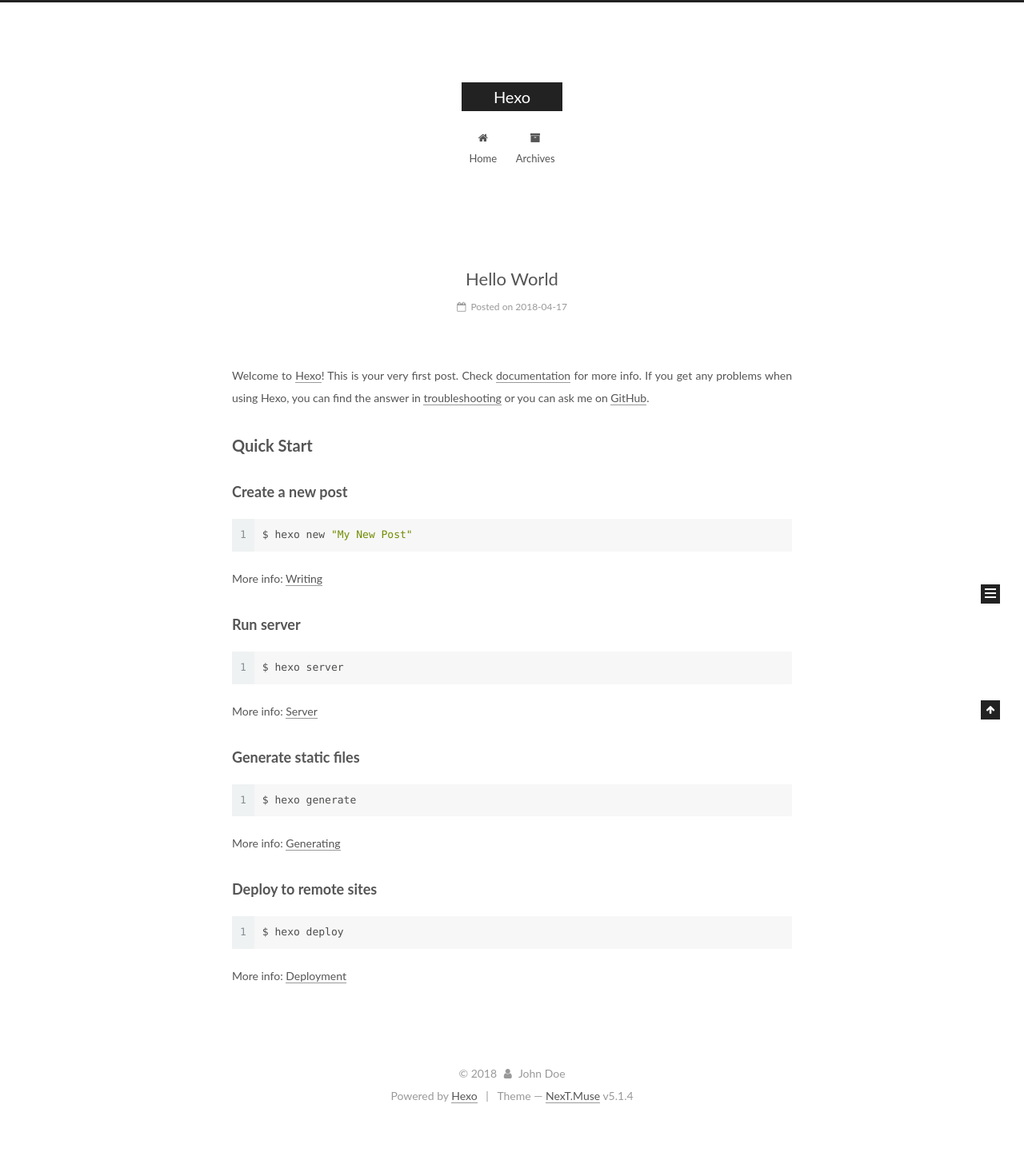
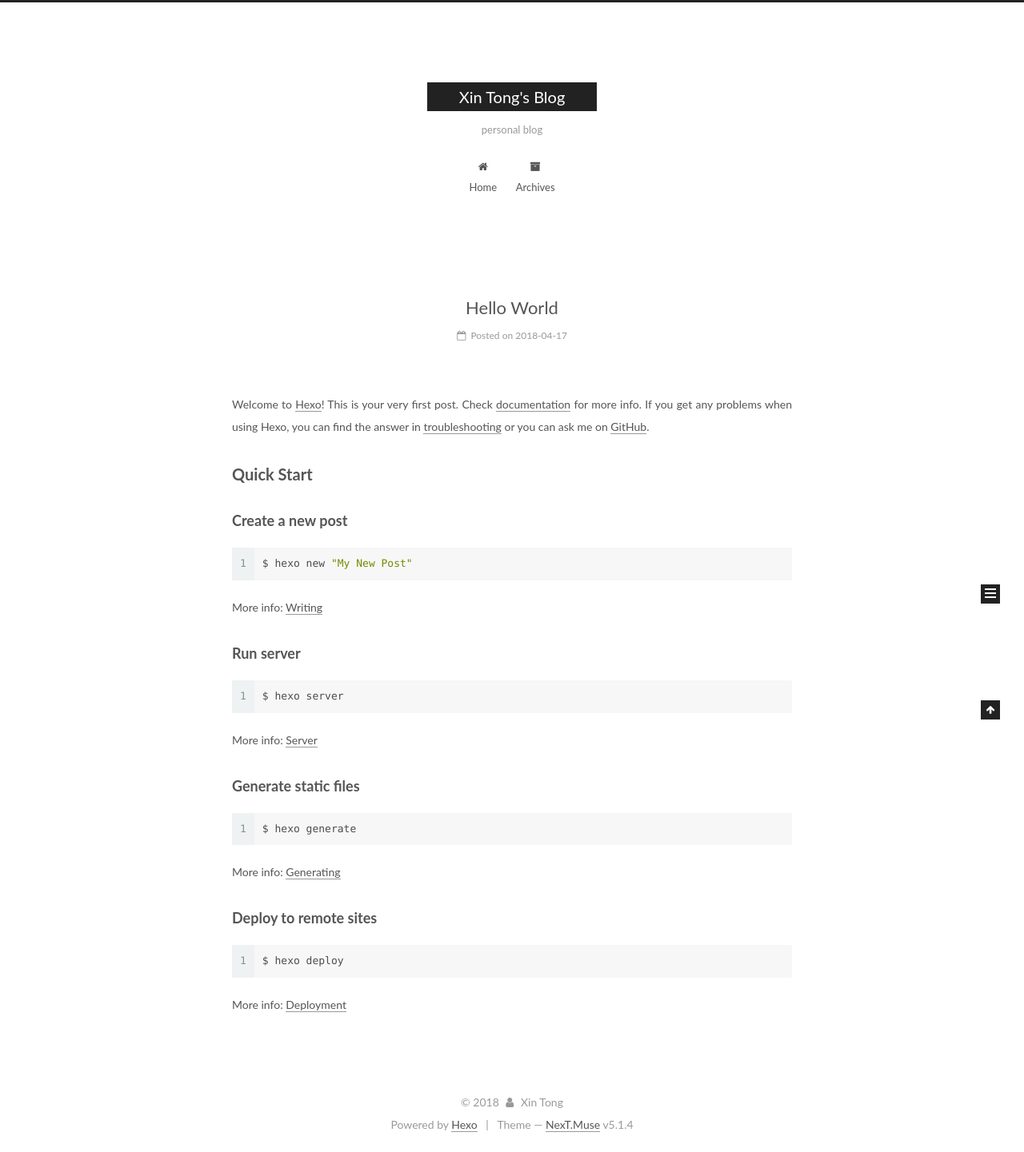
Before and after one commit to XinTongBUPT/XinTongBUPT.github.io, a plain HTML site: page index.html in a window 1280 px wide. Shown: the whole page at 80% size. Before the commit the page ends 1405 px from the top, so only its background shows below. Drawn offline with Linux system fonts and the light colour scheme.

Commit message:
Site updated: 2018-04-17 23:46:07

```diff
--- a/css/main.css
+++ b/css/main.css
@@ -1822,7 +1822,7 @@
   width: 4px;
   height: 4px;
   border-radius: 50%;
-  background: #3649b3;
+  background: #229ef2;
 }
 .links-of-blogroll {
   font-size: 13px;
--- a/index.html
+++ b/index.html
@@ -80,12 +80,12 @@
 
 
 <meta property="og:type" content="website">
-<meta property="og:title" content="Hexo">
+<meta property="og:title" content="Xin Tong&#39;s Blog">
 <meta property="og:url" content="http://yoursite.com/index.html">
-<meta property="og:site_name" content="Hexo">
+<meta property="og:site_name" content="Xin Tong&#39;s Blog">
 <meta property="og:locale" content="default">
 <meta name="twitter:card" content="summary">
-<meta name="twitter:title" content="Hexo">
+<meta name="twitter:title" content="Xin Tong&#39;s Blog">
 
 
 
@@ -121,7 +121,7 @@
 
 
 
-  <title>Hexo</title>
+  <title>Xin Tong's Blog</title>
 
 
 
@@ -152,12 +152,12 @@
     <div class="custom-logo-site-title">
       <a href="/"  class="brand" rel="start">
         <span class="logo-line-before"><i></i></span>
-        <span class="site-title">Hexo</span>
+        <span class="site-title">Xin Tong's Blog</span>
         <span class="logo-line-after"><i></i></span>
       </a>
     </div>
 
-        <p class="site-subtitle"></p>
+        <p class="site-subtitle">personal blog</p>
 
   </div>
 
@@ -232,13 +232,13 @@
     <link itemprop="mainEntityOfPage" href="http://yoursite.com/2018/04/17/hello-world/">
 
     <span hidden itemprop="author" itemscope itemtype="http://schema.org/Person">
-      <meta itemprop="name" content="John Doe">
+      <meta itemprop="name" content="Xin Tong">
       <meta itemprop="description" content="">
       <meta itemprop="image" content="/images/avatar.gif">
     </span>
 
     <span hidden itemprop="publisher" itemscope itemtype="http://schema.org/Organization">
-      <meta itemprop="name" content="Hexo">
+      <meta itemprop="name" content="Xin Tong's Blog">
     </span>
 
 
@@ -379,7 +379,7 @@
         <div class="site-overview">
           <div class="site-author motion-element" itemprop="author" itemscope itemtype="http://schema.org/Person">
 
-              <p class="site-author-name" itemprop="name">John Doe</p>
+              <p class="site-author-name" itemprop="name">Xin Tong</p>
               <p class="site-description motion-element" itemprop="description"></p>
           </div>
 
@@ -435,7 +435,7 @@
   <span class="with-love">
     <i class="fa fa-user"></i>
   </span>
-  <span class="author" itemprop="copyrightHolder">John Doe</span>
+  <span class="author" itemprop="copyrightHolder">Xin Tong</span>
 
 
 </div>
```
Also changed, not shown: 2018/04/17/hello-world/index.html (+8 -8 lines), archives/2018/04/index.html (+8 -8 lines), archives/2018/index.html (+8 -8 lines), archives/index.html (+8 -8 lines).
